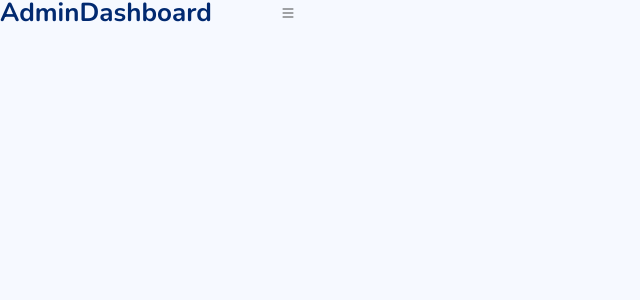
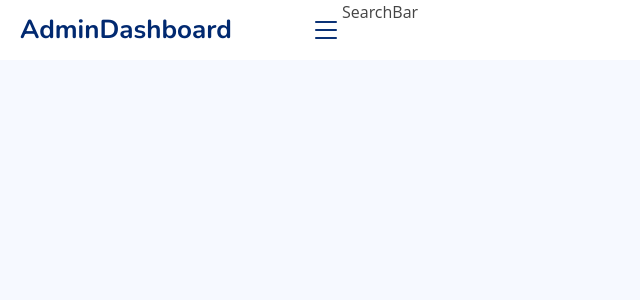
Before and after one commit to BogdanKuzyk/React-Admin-Dashboard, a React (Vite) app: page / in a window 1280 px wide. Shown: the top 300 px of the page, without its empty margins (0-640 px from the left). Built offline with nearby package versions, Linux system fonts and the light colour scheme.

Commit message:
Add some css to Header

```diff
--- a/src/components/Header.css
+++ b/src/components/Header.css
@@ -0,0 +1,17 @@
+.header {
+	transition: all 0.5s;
+	z-index: 997;
+	height: 60px;
+	box-shadow: 0px 2px 20px rba(1, 41, 112, 0.1);
+	background-color: #fff;
+	padding-left: 20px;
+}
+
+/* Search bar */
+/* Toggle SideBar Button  */
+.header .toggle-sidebar-btn {
+	font-size: 32px;
+	padding-left: 10px;
+	cursor: pointer;
+	color: #012970;
+}
--- a/src/components/Header.jsx
+++ b/src/components/Header.jsx
@@ -1,5 +1,6 @@
 import "./Header.css"
 import Logo from "./Logo"
+import SearchBar from "./SearchBar"
 
 function Header() {
 	return (
@@ -8,9 +9,8 @@ function Header() {
 				id="header"
 				className="header fixed-top d-flex aling-items-center"
 			>
-				{/* logo */}
 				<Logo />
-				{/* search */}
+				<SearchBar />
 				{/* nav */}
 			</header>
 		</>
--- a/src/components/Logo.jsx
+++ b/src/components/Logo.jsx
@@ -1,5 +1,7 @@
 import "./Logo.css"
 function Logo() {
+	// function for the icon to toggle the sidebar
+
 	function handleToggleSidebar() {
 		document.body.classList.toggle("toggle-sedebar")
 	}
--- /dev/null
+++ b/src/components/SearchBar.jsx
@@ -0,0 +1,7 @@
+import "./SearchBar.css"
+
+function SearchBar() {
+	return <div>SearchBar</div>
+}
+
+export default SearchBar
```
Also changed, not shown: src/components/SearchBar.css (added).
